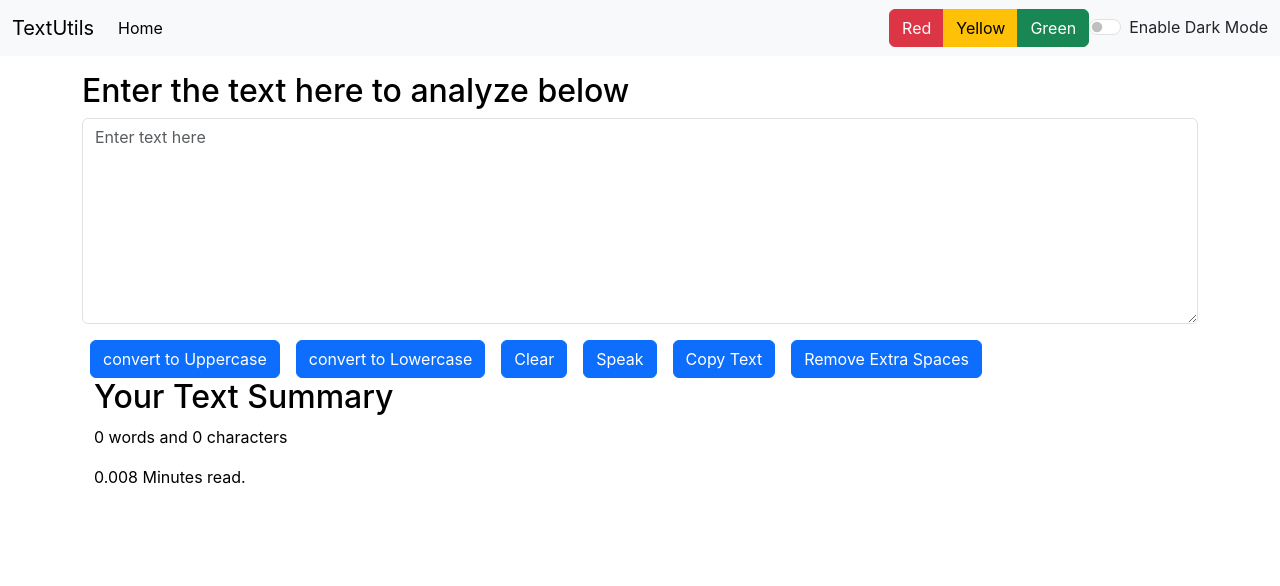
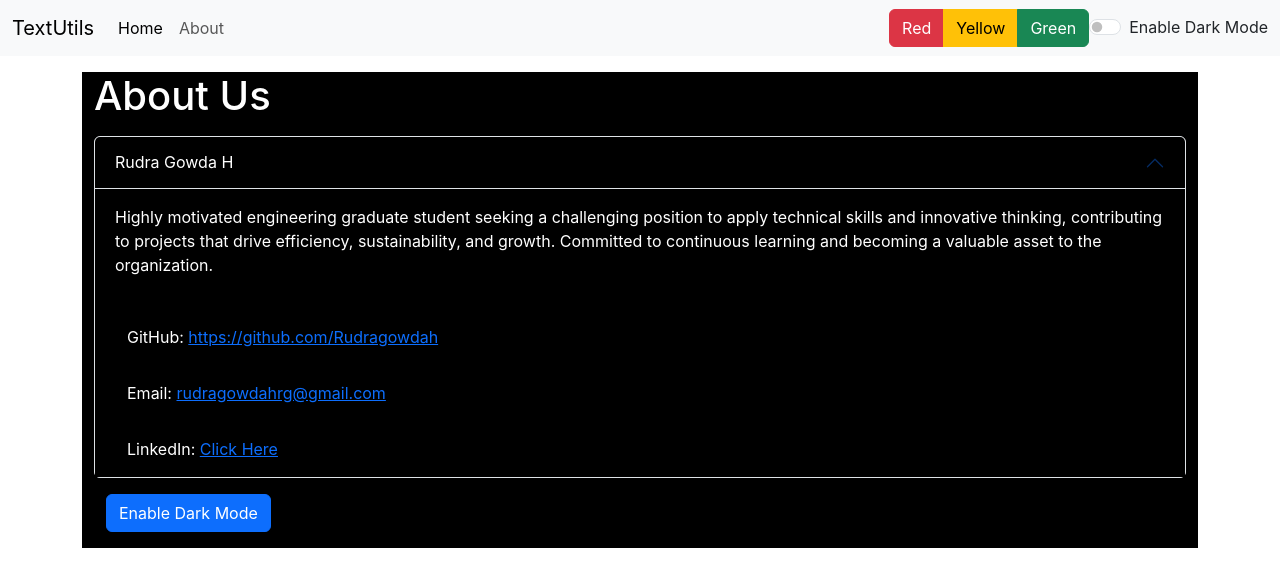
Before and after one commit to Rudragowdah/TextUtils, a React (Create React App) app: page /About in a window 1280 px wide. Shown: the top 586 px of the page. Built offline with nearby package versions, Linux system fonts and the light colour scheme.

Commit message:
Used React-Router-Dom

```diff
--- a/package.json
+++ b/package.json
@@ -8,6 +8,7 @@
     "@testing-library/user-event": "^13.5.0",
     "react": "^18.3.1",
     "react-dom": "^18.3.1",
+    "react-router-dom": "^6.26.2",
     "react-scripts": "5.0.1",
     "web-vitals": "^2.1.4"
   },
--- a/src/App.js
+++ b/src/App.js
@@ -1,9 +1,11 @@
 // import logo from './logo.svg';
 import './App.css';
 import Navbar from './components/Navbar';
+import About from './components/About';
 import TextForm from './components/TextForm';
 import Alert from './components/Alert';
-import React, { useState } from 'react'
+import React, { useState } from 'react';
+import { BrowserRouter as Router, Routes,Route } from 'react-router-dom';
 
 
 
@@ -42,12 +44,16 @@ function App() {
   }
   return (
     <>
-      <Navbar settingMode={settingMode} title='TextUtils' mode = {mode} toggleMode={toggleMode}/>
-      <Alert alert = {alert}/>
-      <div className="container my-3">
-      <TextForm showAlert={showAlert} heading="Enter the text here to analyze below" mode={mode}/>
-      {/* <About/> */}
-      </div>
+      <Router>
+        <Navbar settingMode={settingMode} title='TextUtils' mode = {mode} toggleMode={toggleMode}/>
+        <Alert alert = {alert}/>
+        <div className="container my-3">
+          <Routes>
+            <Route path='/' element={<TextForm showAlert={showAlert} heading="Enter the text here to analyze below" mode={mode}/>}/>
+            <Route path='/About' element={<About />}/>
+          </Routes>
+        </div>
+      </Router>
     </>
   );
 }
--- a/src/components/About.js
+++ b/src/components/About.js
@@ -1,10 +1,7 @@
-import React, {useState} from 'react'
+import React, {useState} from 'react';
+import {Link} from 'react-router-dom';
 
 export default function About() {
-    // let myStyle = {
-    //     color: 'white',
-    //     backgroundColor: "black"
-    // }
 
     const [myStyle,setMyStyle] = useState({
         color: 'white',
@@ -37,42 +34,32 @@ export default function About() {
             <div className="accordion-item">
                 <h2 className="accordion-header">
                 <button className="accordion-button"  style={myStyle} type="button" data-bs-toggle="collapse" data-bs-target="#collapseOne" aria-expanded="true" aria-controls="collapseOne">
-                    Accordion Item #1
+                    Rudra Gowda H
                 </button>
                 </h2>
-                <div id="collapseOne" className="accordion-collapse collapse show" data-bs-parent="#accordionExample">
+                {/* <div id="collapseOne" className="accordion-collapse collapse show" data-bs-parent="#accordionExample">
                 <div className="accordion-body"  style={myStyle}>
                     <strong>This is the first item's accordion body.</strong> It is shown by default, until the collapse plugin adds the appropriate classes that we use to style each element. These classes control the overall appearance, as well as the showing and hiding via CSS transitions. You can modify any of this with custom CSS or overriding our default variables. It's also worth noting that just about any HTML can go within the <code>.accordion-body</code>, though the transition does limit overflow.
                 </div>
-                </div>
-            </div>
-            <div className="accordion-item">
-                <h2 className="accordion-header">
-                <button className="accordion-button collapsed" style={myStyle} type="button" data-bs-toggle="collapse" data-bs-target="#collapseTwo" aria-expanded="false" aria-controls="collapseTwo">
-                    Accordion Item #2
-                </button>
-                </h2>
-                <div id="collapseTwo" className="accordion-collapse collapse" data-bs-parent="#accordionExample">
-                <div className="accordion-body" style={myStyle}>
-                    <strong>This is the second item's accordion body.</strong> It is hidden by default, until the collapse plugin adds the appropriate classes that we use to style each element. These classes control the overall appearance, as well as the showing and hiding via CSS transitions. You can modify any of this with custom CSS or overriding our default variables. It's also worth noting that just about any HTML can go within the <code>.accordion-body</code>, though the transition does limit overflow.
-                </div>
-                </div>
-            </div>
-            <div className="accordion-item">
-                <h2 className="accordion-header">
-                <button className="accordion-button collapsed" type="button" style={myStyle} data-bs-toggle="collapse" data-bs-target="#collapseThree" aria-expanded="false" aria-controls="collapseThree">
-                    Accordion Item #3
-                </button>
-                </h2>
-                <div id="collapseThree" className="accordion-collapse collapse" data-bs-parent="#accordionExample">
-                <div className="accordion-body" style={myStyle}>
-                    <strong>This is the third item's accordion body.</strong> It is hidden by default, until the collapse plugin adds the appropriate classes that we use to style each element. These classes control the overall appearance, as well as the showing and hiding via CSS transitions. You can modify any of this with custom CSS or overriding our default variables. It's also worth noting that just about any HTML can go within the <code>.accordion-body</code>, though the transition does limit overflow.
-                </div>
+                </div> */}
+                <div id="collapseOne" className="accordion-collapse collapse show" data-bs-parent="#accordionExample">
+                    <div className="accordion-body"  style={myStyle}>
+                        <p>Highly motivated engineering graduate student seeking a challenging position to apply technical skills and innovative thinking, contributing to projects that drive efficiency, sustainability, and growth. Committed to continuous learning and becoming a valuable asset to the organization.</p>
+                    </div>
+                    <div className="accordion-body"  style={myStyle}>
+                        <div className='container'>GitHub:&nbsp;<Link aria-current="page" to="https://github.com/Rudragowdah">https://github.com/Rudragowdah</Link></div>
+                    </div>
+                    <div className="accordion-body"  style={myStyle}>
+                        <div className='container'>Email:&nbsp;<Link aria-current="page" to="mailto:rudragowdahrg@gmail.com">rudragowdahrg@gmail.com</Link></div>
+                    </div>
+                    <div className="accordion-body"  style={myStyle}>
+                        <div className='container'>LinkedIn:&nbsp;<Link aria-current="page" to="https://www.linkedin.com/in/rudra-gowda-h-214980258/">Click Here</Link></div>
+                    </div>
                 </div>
             </div>
         </div>
         <div className="container">
-        <button type="button" onClick={toggleStyle} className="btn btn-primary my-3">{btnText}</button>
+            <button type="button" onClick={toggleStyle} className="btn btn-primary my-3">{btnText}</button>
         </div>
     </div>
   )
--- a/src/components/Navbar.js
+++ b/src/components/Navbar.js
@@ -1,5 +1,6 @@
 import React from 'react'
 // import PropTypes from 'prop-types'
+import { Link } from 'react-router-dom';
 
 export default function Navbar(props) {
 
@@ -24,17 +25,17 @@ export default function Navbar(props) {
   return (
     <nav className={`navbar navbar-expand-lg bg-${props.mode} navbar-${props.mode}`}>
     <div className="container-fluid">
-      <a className="navbar-brand" href="/">{props.title}</a>
+      <Link className="navbar-brand" to="/">{props.title}</Link>
       <button className="navbar-toggler" type="button" data-bs-toggle="collapse" data-bs-target="#navbarSupportedContent" aria-controls="navbarSupportedContent" aria-expanded="false" aria-label="Toggle navigation">
         <span className="navbar-toggler-icon"></span>
       </button>
       <div className="collapse navbar-collapse" id="navbarSupportedContent">
         <ul className="navbar-nav me-auto mb-2 mb-lg-0">
           <li className="nav-item">
-            <a className="nav-link active" aria-current="page" href="/">Home</a>
+            <Link className="nav-link active" aria-current="page" to="/">Home</Link>
           </li>
           <li className="nav-item">
-            <a className="nav-link" href="/">{props.aboutText}</a>
+            <Link className="nav-link" to="/about">About</Link>
           </li>
         </ul>
         {/* <form className="d-flex" role="search">
```
Also changed, not shown: 1 other file (tests, documents, lock files or other folders).
